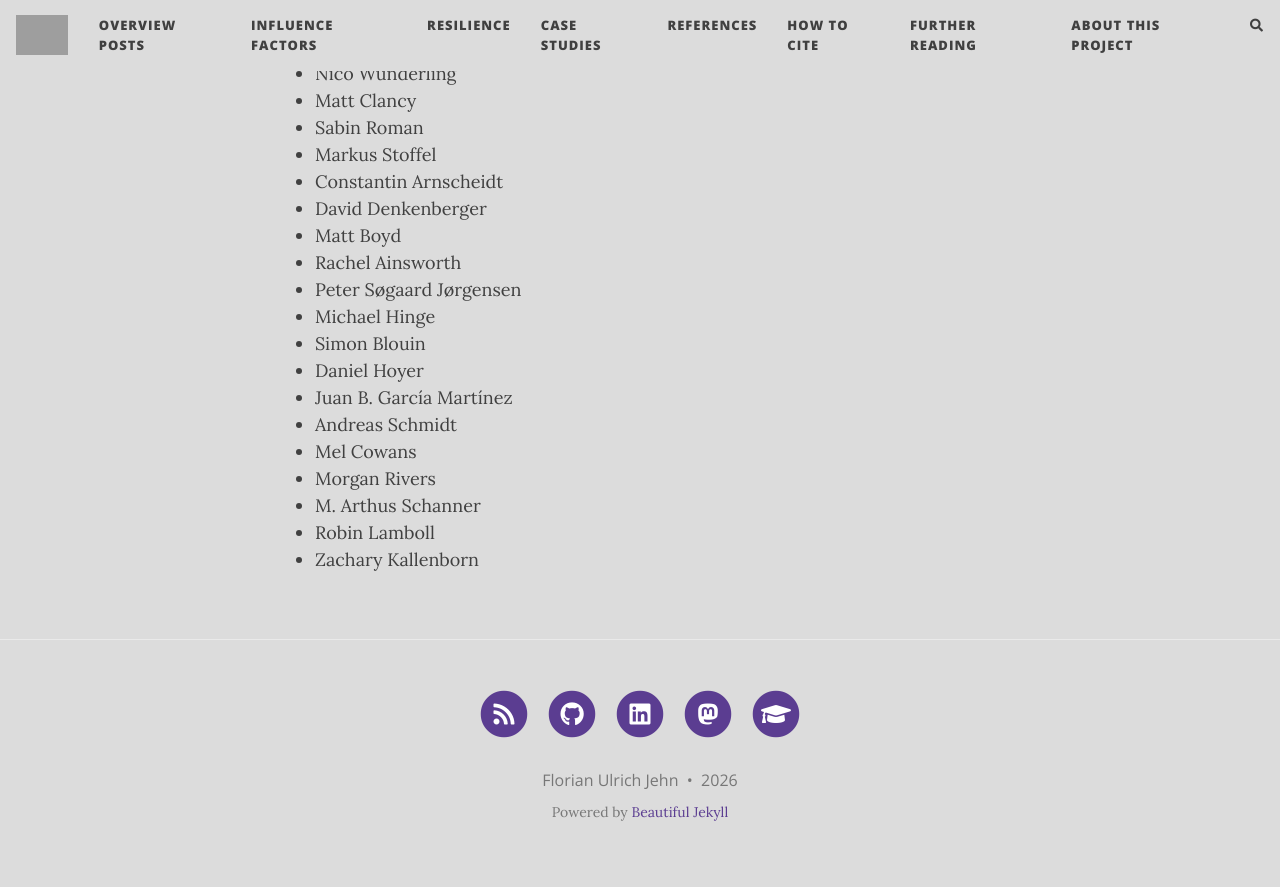
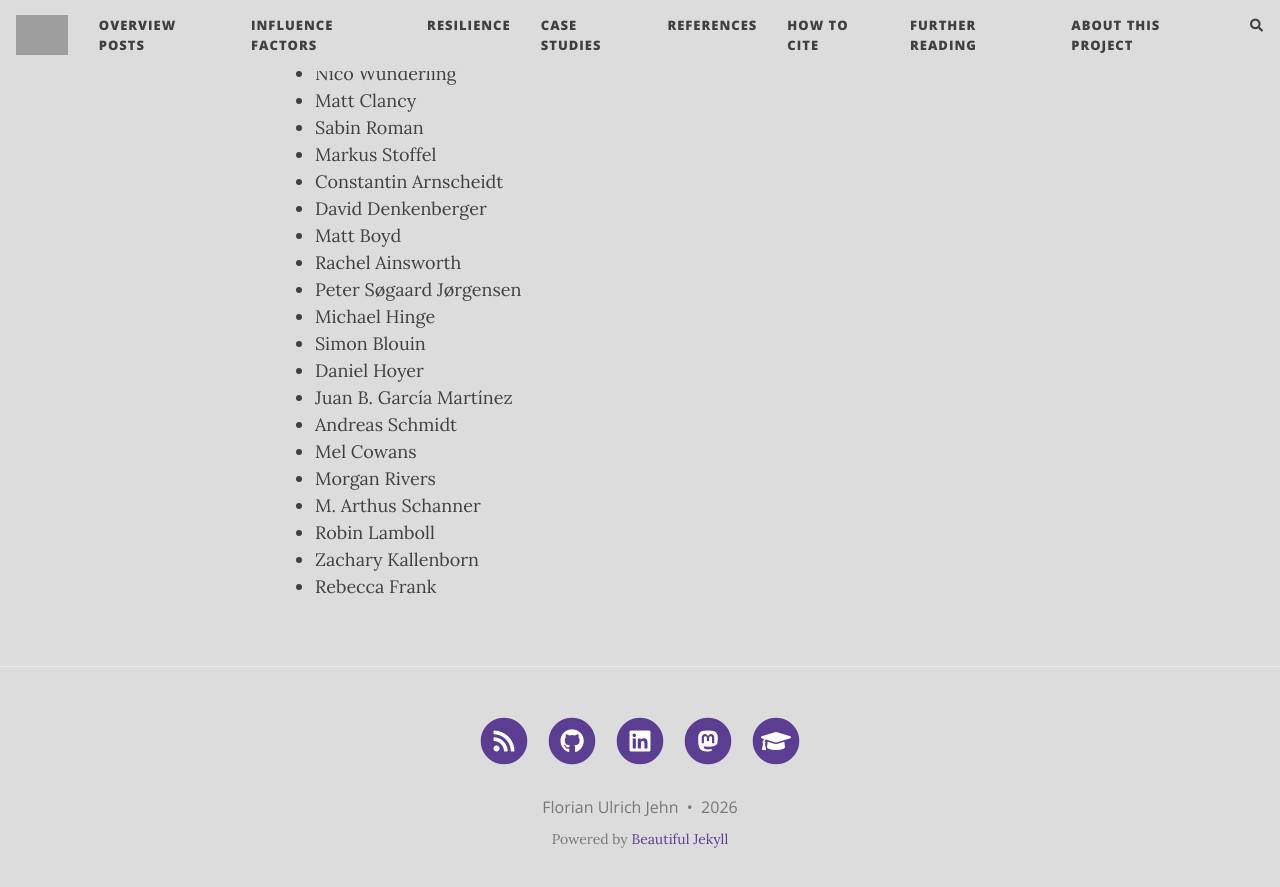
Before and after one commit to florianjehn/Societal_Collapse, a Jekyll site: the page built from aboutme.md, in a window 1280 px wide and 900 px high, scrolled down 1400 px. Shown: the top 887 px of the window. Built offline with Jekyll 4.4.1, drawn with Linux system fonts in a browser that asks for light colours; nearby versions of some CDN libraries; comment, search, counter and statistics services are not loaded; grey boxes are pictures that could not be loaded.

Commit message:
Update aboutme.md

```diff
--- a/aboutme.md
+++ b/aboutme.md
@@ -41,3 +41,4 @@ Thanks for very valuable feedback on a variety of the posts here!
 * M. Arthus Schanner
 * Robin Lamboll
 * Zachary Kallenborn
+* Rebecca Frank
```
